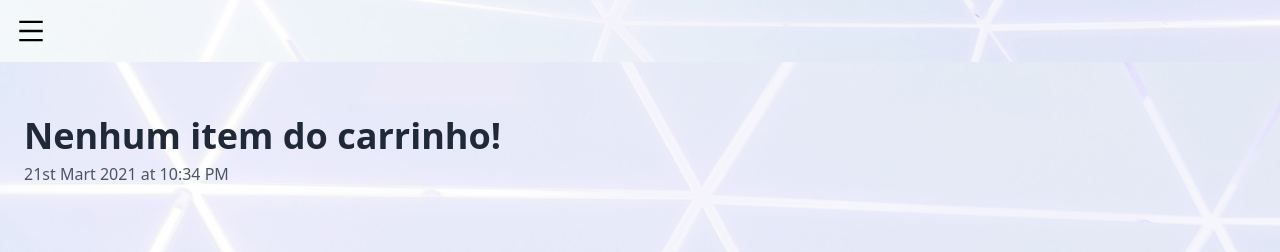
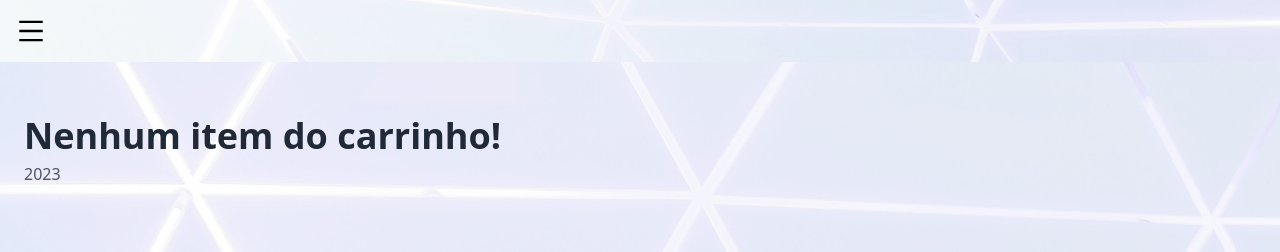
Before and after one commit to ludmilpaulo/food_deliver, a Next.js app: page /CartScreen in a window 1280 px wide. Shown: the top 252 px of the page. Built offline with nearby package versions, Linux system fonts and the light colour scheme; no server answers.

Commit message:
potifolio

```diff
--- a/components/CartItem.tsx
+++ b/components/CartItem.tsx
@@ -12,6 +12,7 @@ import { FiMinusCircle, FiPlusCircle } from "react-icons/fi";
 import { logoutUser, selectUser } from "../redux/slices/authSlice";
 
 import Link from "next/link";
+import { timeStamp } from "console";
 
 interface Button {
   text: string;
@@ -98,7 +99,7 @@ const CartItem = ({ text, onClick }: Button) => {
               Nenhum item do carrinho!
             </h1>
             <p className="text-base font-medium leading-6 text-gray-600">
-              21st Mart 2021 at 10:34 PM
+            {new Date().getFullYear()}
             </p>
           </div>
         )}
@@ -137,7 +138,7 @@ const CartItem = ({ text, onClick }: Button) => {
                   {item.resName}
                 </h1>
                 <p className="text-base font-medium leading-6 text-gray-600">
-                  21st Mart 2021 at 10:34 PM
+                {new Date().toISOString()}
                 </p>
               </div>
               <div className="mt-10 flex flex-col xl:flex-row jusitfy-center items-stretch  w-full xl:space-x-8 space-y-4 md:space-y-6 xl:space-y-0">
```
